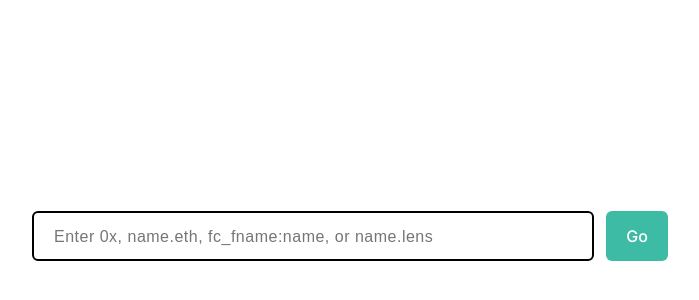
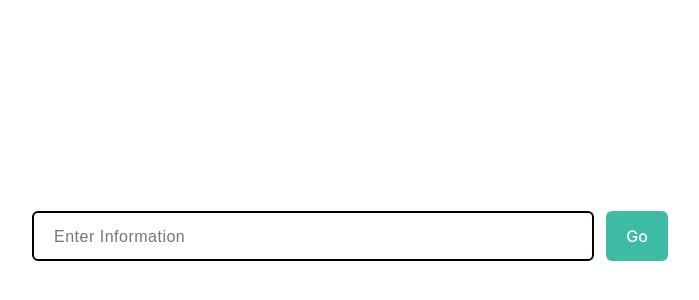
Before and after one commit to MirisanRavindran/nft-tracker, a React (Vite) app: page / in a window 1280 px wide. Shown: the part 114-414 px from the top of the page, without its empty margins (290-989 px from the left). Built offline with nearby package versions, Linux system fonts and the light colour scheme; what @airstack/airstack-react would draw is missing.

Commit message:
Updated backend code

```diff
--- a/src/Components/Header.tsx
+++ b/src/Components/Header.tsx
@@ -16,7 +16,7 @@ export function Header({
     <header>
       <form onSubmit={handleSubmit}>
         <input
-          placeholder="Enter 0x, name.eth, fc_fname:name, or name.lens"
+          placeholder="Enter Information"
           type="text"
           required
           minLength={3}
```
